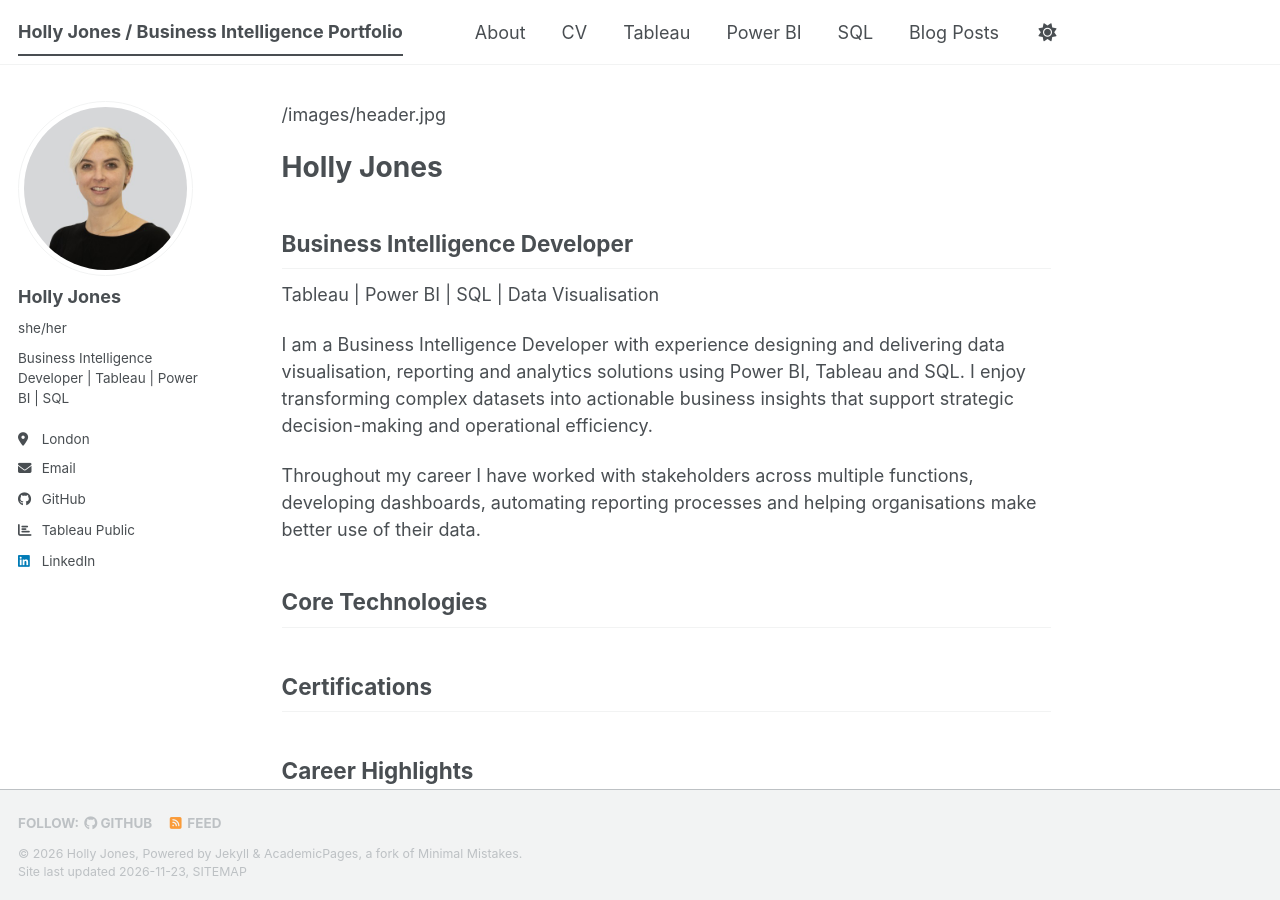
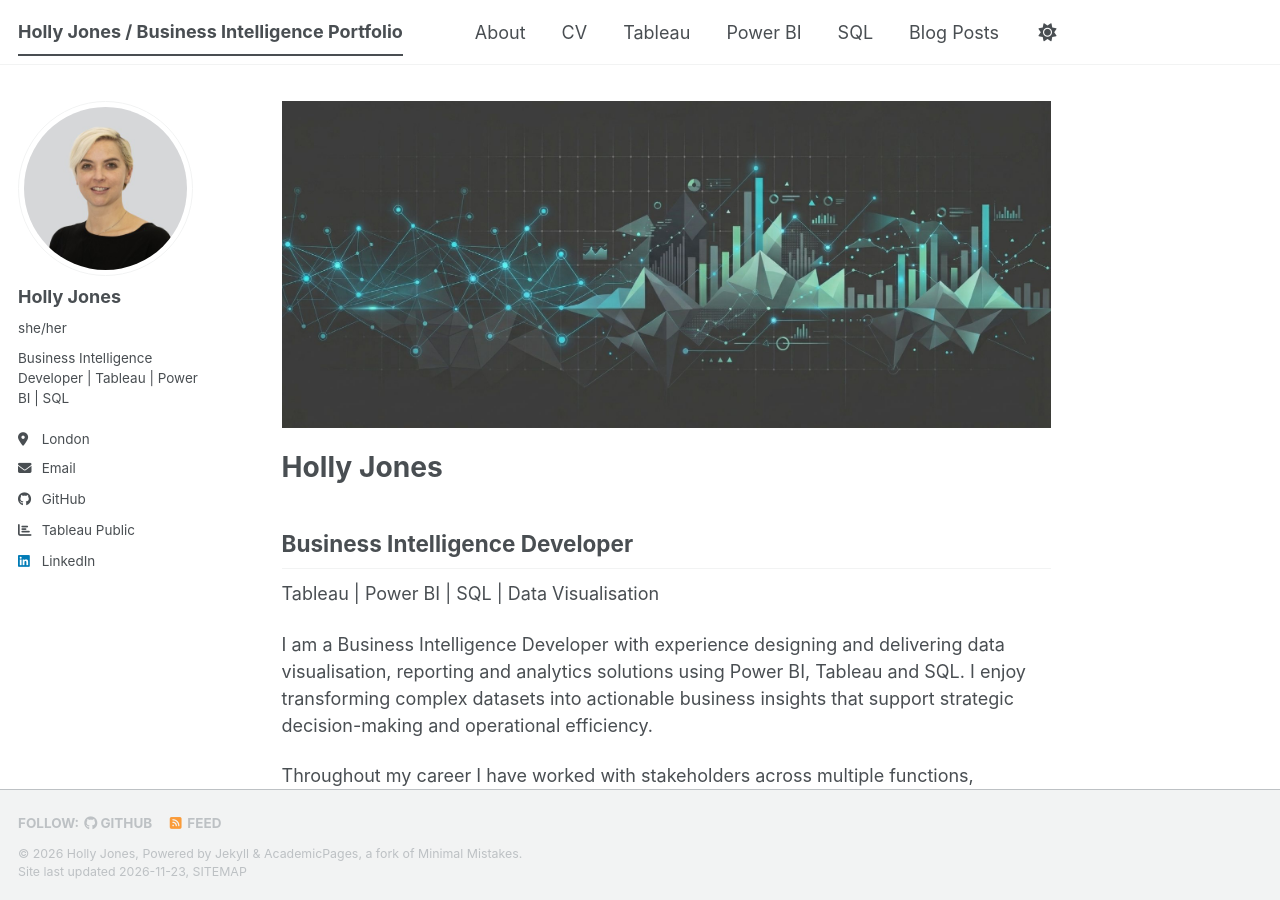
Before and after one commit to hjones87/hjones87.github.io, a Jekyll site: the page built from _pages/about.md, in a window 1280 px wide and 900 px high. Built offline with Jekyll 4.4.1, drawn with Linux system fonts in a browser that asks for light colours; a script bundle is joined from its source files by our own code; a style sheet for code colours, icons or effects is not loaded.

Commit message:
Update about.md

```diff
--- a/_pages/about.md
+++ b/_pages/about.md
@@ -7,7 +7,8 @@ redirect_from:
   - /about/
   - /about.html
 ---
-/images/header.jpg
+![Portfolio Banner](/images/header.jpg)
+
 # Holly Jones
 ## Business Intelligence Developer
 Tableau | Power BI | SQL | Data Visualisation
```
